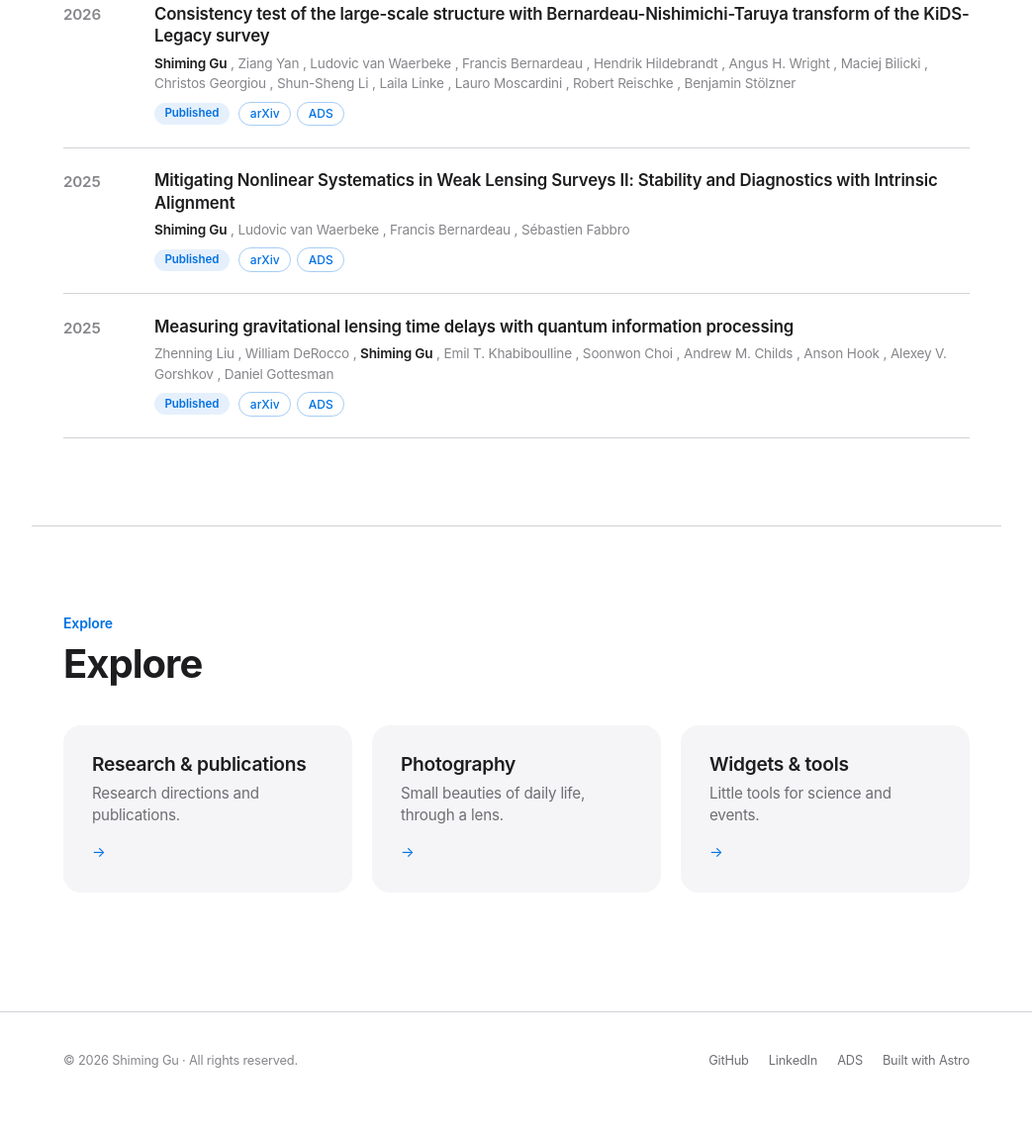
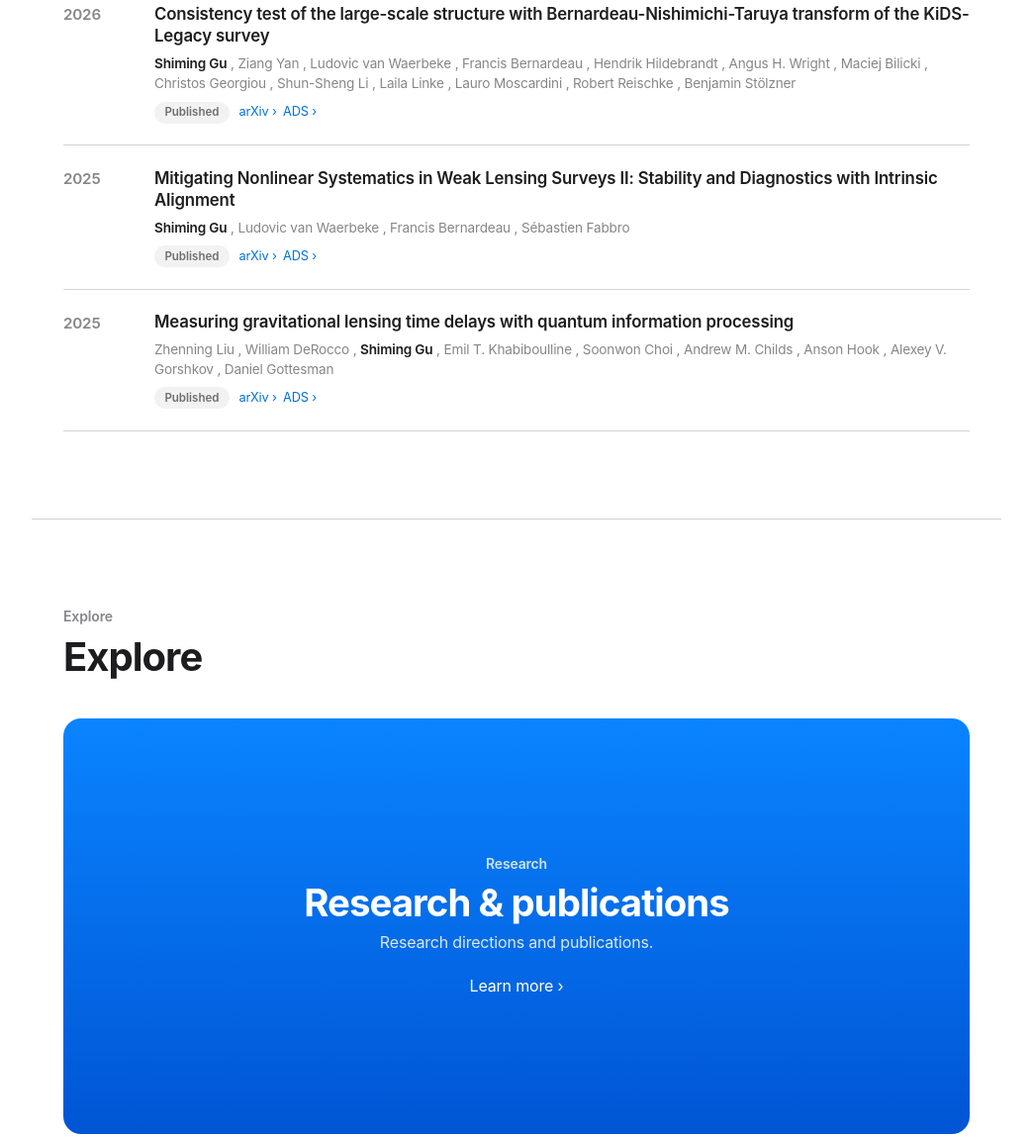
Before and after one commit to ShimingGu/ShimingGu.github.io, an Astro site: page /en in a window 1280 px wide. Shown: the part 1184-2333 px from the top of the page at 99% size, without its empty margins (118-1161 px from the left). Before the commit the page ends 2305 px from the top, so only its background shows below. Built offline with nearby package versions, Linux system fonts and the light colour scheme; Astro itself is replaced by a stand-in of ours.

Commit message:
Merge approved Apple-style detail pass from parallel session
Link-style buttons with chevron and underline hover, gray kickers,
monochrome orbit decoration, reworked explore section layout.

```diff
--- a/src/pages/[lang]/index.astro
+++ b/src/pages/[lang]/index.astro
@@ -51,16 +51,16 @@ const hasAffiliation = profile.affiliation[lang] !== '';
       <defs>
         <radialGradient id="coreGrad">
           <stop offset="0%" stop-color="#1d1d1f"></stop>
-          <stop offset="100%" stop-color="#6e56cf"></stop>
+          <stop offset="100%" stop-color="#86868b"></stop>
         </radialGradient>
       </defs>
       <g class="orbit-ring">
-        <ellipse cx="100" cy="100" rx="88" ry="34" fill="none" stroke="rgba(0,113,227,.35)" stroke-width="1"></ellipse>
-        <circle cx="188" cy="100" r="4" fill="#0071e3"></circle>
+        <ellipse cx="100" cy="100" rx="88" ry="34" fill="none" stroke="rgba(29,29,31,.28)" stroke-width="1"></ellipse>
+        <circle cx="188" cy="100" r="4" fill="#1d1d1f"></circle>
       </g>
       <g class="orbit-ring orbit-ring-2">
-        <ellipse cx="100" cy="100" rx="60" ry="60" fill="none" stroke="rgba(110,86,207,.35)" stroke-width="1" stroke-dasharray="3 5"></ellipse>
-        <circle cx="100" cy="40" r="3" fill="#6e56cf"></circle>
+        <ellipse cx="100" cy="100" rx="60" ry="60" fill="none" stroke="rgba(29,29,31,.18)" stroke-width="1" stroke-dasharray="3 5"></ellipse>
+        <circle cx="100" cy="40" r="3" fill="#86868b"></circle>
       </g>
       <circle cx="100" cy="100" r="14" fill="url(#coreGrad)"></circle>
     </svg>
@@ -182,27 +182,24 @@ const hasAffiliation = profile.affiliation[lang] !== '';
       <p class="kicker">Explore</p>
       <h2 class="section-title">{t('home.explore')}</h2>
     </div>
-    <div class="grid grid-3">
-      <a class="card-link" href={researchUrl}>
-        <article class="card">
-          <h3>{t('home.explore.research')}</h3>
-          <p>{t('home.explore.researchDesc')}</p>
-          <span class="card-arrow">→</span>
-        </article>
+    <div class="tile-grid">
+      <a class="tile tile-research tile-wide" href={researchUrl}>
+        <p class="tile-eyebrow">{t('nav.research')}</p>
+        <h3>{t('home.explore.research')}</h3>
+        <p class="tile-sub">{t('home.explore.researchDesc')}</p>
+        <span class="tile-cta">{t('home.tile.more')} ›</span>
       </a>
-      <a class="card-link" href={photographyUrl}>
-        <article class="card">
-          <h3>{t('home.explore.photography')}</h3>
-          <p>{t('home.explore.photographyDesc')}</p>
-          <span class="card-arrow">→</span>
-        </article>
+      <a class="tile tile-photo" href={photographyUrl}>
+        <p class="tile-eyebrow">{t('nav.photography')}</p>
+        <h3>{t('home.explore.photography')}</h3>
+        <p class="tile-sub">{t('home.explore.photographyDesc')}</p>
+        <span class="tile-cta">{t('home.tile.more')} ›</span>
       </a>
-      <a class="card-link" href={widgetsUrl}>
-        <article class="card">
-          <h3>{t('home.explore.widgets')}</h3>
-          <p>{t('home.explore.widgetsDesc')}</p>
-          <span class="card-arrow">→</span>
-        </article>
+      <a class="tile tile-widgets" href={widgetsUrl}>
+        <p class="tile-eyebrow">{t('nav.widgets')}</p>
+        <h3>{t('home.explore.widgets')}</h3>
+        <p class="tile-sub">{t('home.explore.widgetsDesc')}</p>
+        <span class="tile-cta">{t('home.tile.more')} ›</span>
       </a>
     </div>
   </section>
--- a/src/styles/global.css
+++ b/src/styles/global.css
@@ -122,7 +122,7 @@ main {
   font-weight: 600;
   letter-spacing: -0.01em;
   text-transform: none;
-  color: var(--cyan);
+  color: var(--faint);
   margin: 0 0 0.5rem;
 }
 
@@ -394,38 +394,45 @@ main {
 .btn {
   display: inline-flex;
   align-items: center;
-  gap: 0.5rem;
-  padding: 0.65rem 1.4rem;
-  border-radius: 999px;
-  border: 1px solid rgba(0, 113, 227, 0.45);
+  gap: 0.3rem;
+  padding: 0;
+  border: none;
+  border-radius: 0;
   color: var(--cyan);
-  font-size: 0.95rem;
-  font-weight: 500;
+  font-size: 1rem;
+  font-weight: 400;
   font-family: var(--font-body);
   letter-spacing: -0.01em;
   background: transparent;
   cursor: pointer;
-  transition: background 0.2s, color 0.2s, border-color 0.2s;
+}
+
+.btn::after {
+  content: ' ›';
 }
 
 .btn:hover {
   color: var(--cyan-hover);
-  border-color: rgba(0, 113, 227, 0.7);
-  background: rgba(0, 113, 227, 0.06);
+  text-decoration: underline;
   transform: none;
   box-shadow: none;
 }
 
 .btn-primary {
+  padding: 0.65rem 1.4rem;
+  border-radius: 999px;
   background: var(--cyan);
-  border-color: var(--cyan);
   color: #fff;
+}
+
+.btn-primary::after {
+  content: none;
 }
 
 .btn-primary:hover {
   background: #0077ed;
-  border-color: #0077ed;
   color: #fff;
+  text-decoration: none;
 }
 
 .chip {
@@ -525,20 +532,12 @@ main {
   white-space: nowrap;
 }
 
-.badge-published {
-  color: var(--cyan);
-  background: rgba(0, 113, 227, 0.1);
-}
-
-.badge-preprint {
-  color: var(--violet);
-  background: rgba(110, 86, 207, 0.1);
-}
-
+.badge-published,
+.badge-preprint,
 .badge-inprep,
 .badge-submitted {
-  color: var(--gold);
-  background: rgba(154, 103, 0, 0.1);
+  color: var(--muted);
+  background: rgba(0, 0, 0, 0.05);
 }
 
 /* ---------- about / info list ---------- */
@@ -609,18 +608,21 @@ main {
 
 .ref-links a {
   font-family: var(--font-body);
-  font-size: 0.78rem;
-  font-weight: 500;
-  padding: 0.2rem 0.7rem;
-  border: 1px solid var(--line);
-  border-radius: 999px;
-  color: var(--muted);
-  transition: color 0.2s, border-color 0.2s;
+  font-size: 0.8rem;
+  font-weight: 400;
+  padding: 0;
+  border: none;
+  border-radius: 0;
+  color: var(--cyan);
+}
+
+.ref-links a::after {
+  content: ' ›';
 }
 
 .ref-links a:hover {
-  color: var(--cyan);
-  border-color: rgba(0, 113, 227, 0.5);
+  color: var(--cyan-hover);
+  text-decoration: underline;
 }
 
 /* ---------- publications ---------- */
@@ -690,20 +692,22 @@ main {
 
 .pub-links a {
   font-family: var(--font-body);
-  font-size: 0.75rem;
-  font-weight: 500;
-  letter-spacing: 0;
-  padding: 0.15rem 0.65rem;
-  border: 1px solid rgba(0, 113, 227, 0.35);
-  border-radius: 999px;
+  font-size: 0.8rem;
+  font-weight: 400;
+  padding: 0;
+  border: none;
+  border-radius: 0;
   color: var(--cyan);
-  transition: background 0.2s, color 0.2s;
+}
+
+.pub-links a::after {
+  content: ' ›';
 }
 
 .pub-links a:hover {
   color: var(--cyan-hover);
-  background: rgba(0, 113, 227, 0.06);
-  border-color: rgba(0, 113, 227, 0.5);
+  background: none;
+  text-decoration: underline;
 }
 
 @media (max-width: 560px) {
@@ -963,7 +967,7 @@ main {
   font-weight: 600;
   letter-spacing: 0.02em;
   text-transform: uppercase;
-  color: var(--cyan);
+  color: var(--faint);
   display: block;
   margin-bottom: 0.25rem;
 }
@@ -1031,6 +1035,112 @@ main {
   color: var(--cyan);
 }
 
+/* ---------- hero color wash & promo tiles ---------- */
+
+.hero {
+  position: relative;
+}
+
+.hero::before {
+  content: '';
+  position: absolute;
+  inset: 0 calc(50% - 50vw);
+  z-index: -1;
+  background:
+    radial-gradient(60% 80% at 15% 20%, rgba(10, 132, 255, 0.14), transparent 60%),
+    radial-gradient(50% 70% at 85% 30%, rgba(255, 55, 95, 0.1), transparent 60%),
+    radial-gradient(45% 60% at 60% 90%, rgba(191, 90, 242, 0.1), transparent 65%);
+}
+
+.tile-grid {
+  display: grid;
+  grid-template-columns: repeat(2, 1fr);
+  gap: 12px;
+}
+
+.tile {
+  position: relative;
+  display: flex;
+  flex-direction: column;
+  align-items: center;
+  justify-content: center;
+  text-align: center;
+  min-height: 380px;
+  padding: 2.5rem 1.5rem;
+  border-radius: 18px;
+  overflow: hidden;
+  color: #fff;
+}
+
+.tile:hover {
+  color: #fff;
+}
+
+.tile > * {
+  position: relative;
+}
+
+.tile-wide {
+  grid-column: 1 / -1;
+  min-height: 420px;
+}
+
+.tile-research {
+  background: linear-gradient(180deg, #0a84ff 0%, #0055d4 100%);
+}
+
+.tile-widgets {
+  background: linear-gradient(180deg, #bf5af2 0%, #5e5ce6 100%);
+}
+
+.tile-photo {
+  background: #1d1d1f url('/photos/banff-stars.jpg') center / cover;
+}
+
+.tile-photo::before {
+  content: '';
+  position: absolute;
+  inset: 0;
+  background: linear-gradient(180deg, rgba(0, 0, 0, 0.15), rgba(0, 0, 0, 0.55));
+}
+
+.tile-eyebrow {
+  font-size: 0.875rem;
+  font-weight: 600;
+  margin: 0 0 0.5rem;
+  color: rgba(255, 255, 255, 0.8);
+}
+
+.tile h3 {
+  font-size: clamp(1.6rem, 3.5vw, 2.4rem);
+  font-weight: 700;
+  letter-spacing: -0.025em;
+  color: #fff;
+  margin: 0 0 0.5rem;
+}
+
+.tile-sub {
+  font-size: 1rem;
+  color: rgba(255, 255, 255, 0.85);
+  max-width: 34rem;
+  margin: 0 0 1.25rem;
+}
+
+.tile-cta {
+  font-size: 1rem;
+  color: #fff;
+}
+
+@media (max-width: 760px) {
+  .tile-grid {
+    grid-template-columns: 1fr;
+  }
+
+  .tile-wide {
+    grid-column: auto;
+  }
+}
+
 /* ---------- misc ---------- */
 
 .empty-state {
```
